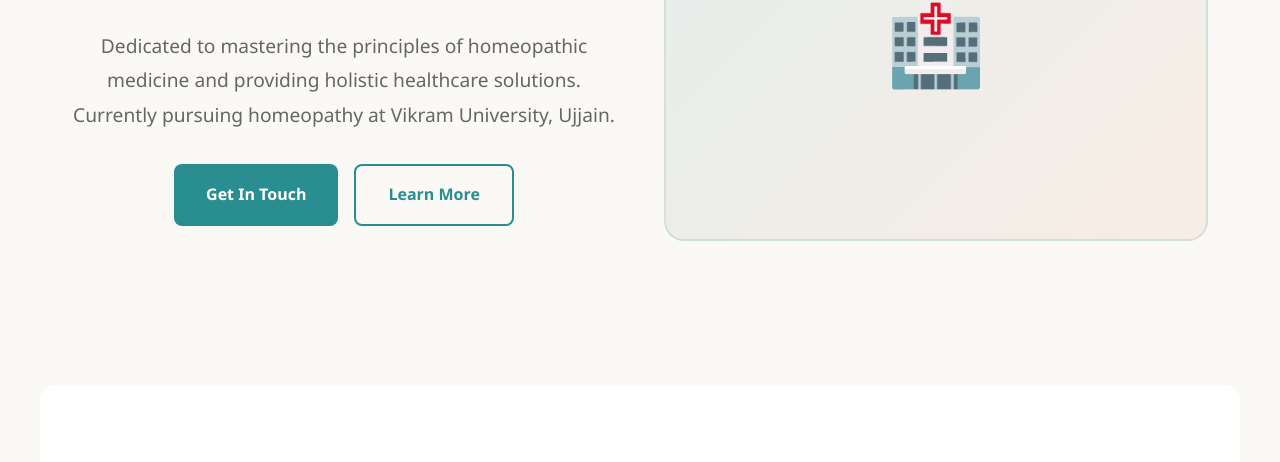
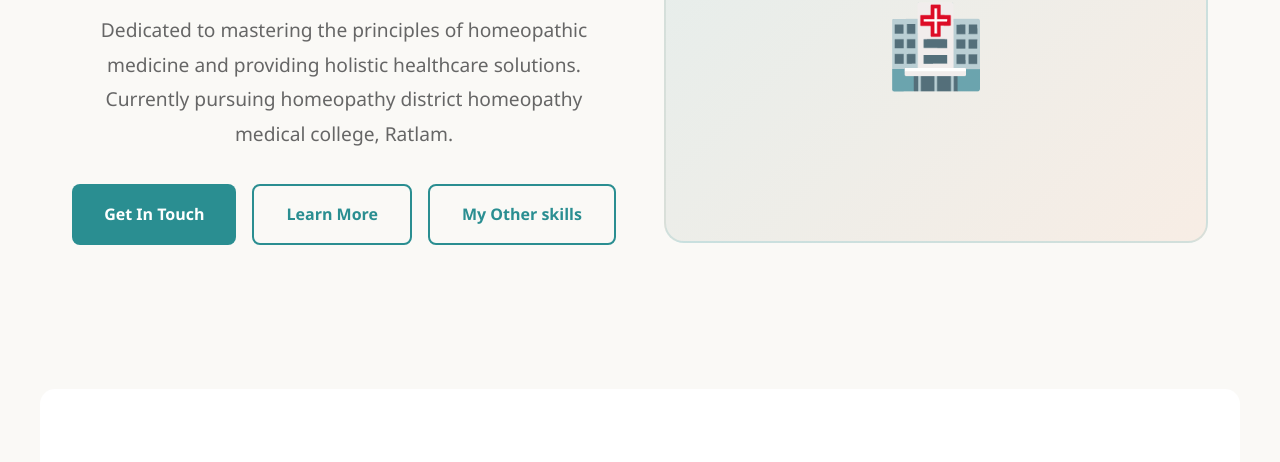
Before and after one commit to drprincebio/Drprince, a plain HTML site: page index.html in a window 1280 px wide. Shown: the part 338-800 px from the top of the page. Drawn offline with Linux system fonts and the light colour scheme.

Commit message:
Update educational details in index.html
Updated educational institution from Vikram University, Ujjain to district homeopathy medical college, Ratlam.

```diff
--- a/index.html
+++ b/index.html
@@ -579,10 +579,11 @@
         <div class="hero-content">
             <h1>Prince Soni</h1>
             <p class="subtitle">Homeopathy Student | Healthcare Enthusiast</p>
-            <p>Dedicated to mastering the principles of homeopathic medicine and providing holistic healthcare solutions. Currently pursuing homeopathy at Vikram University, Ujjain.</p>
+            <p>Dedicated to mastering the principles of homeopathic medicine and providing holistic healthcare solutions. Currently pursuing homeopathy district homeopathy medical college, Ratlam.</p>
             <div class="cta-buttons">
                 <a href="#contact" class="btn btn-primary">Get In Touch</a>
                 <a href="#about" class="btn btn-secondary">Learn More</a>
+                <a href="http://rebrand.ly/AboutPrince" class="btn btn-secondary">My Other skills</a>
             </div>
         </div>
         <div class="hero-image"></div>
@@ -706,7 +707,6 @@
     <!-- Footer -->
     <footer>
         <p>&copy; 2025 Prince Soni | Homeopathy Student</p>
-        <p>Vikram University, Ujjain | Madhya Pradesh, India</p>
         <p class="footer-credit">Portfolio created by Prince Soni &bull; All Rights Reserved</p>
     </footer>
 
```
